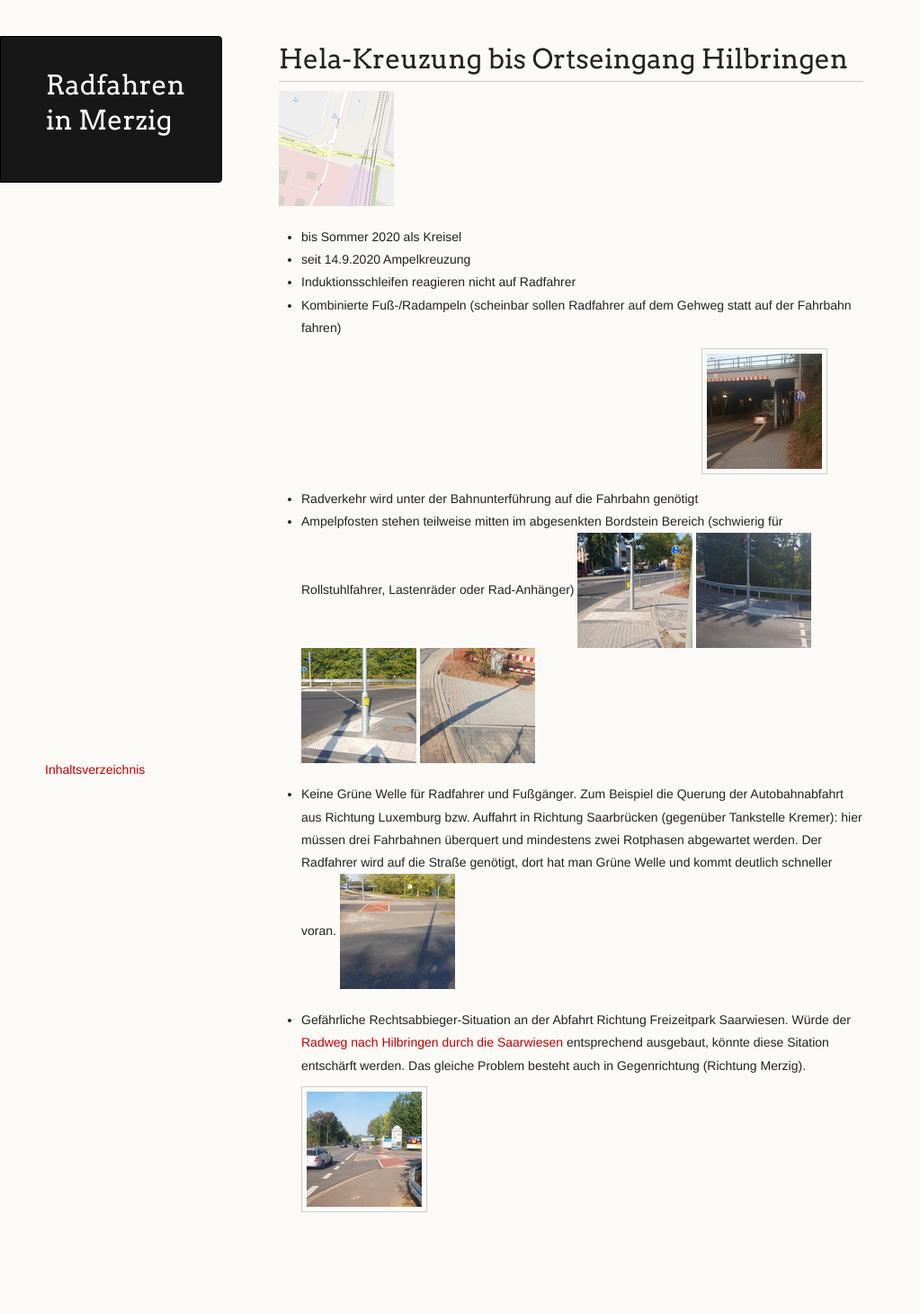
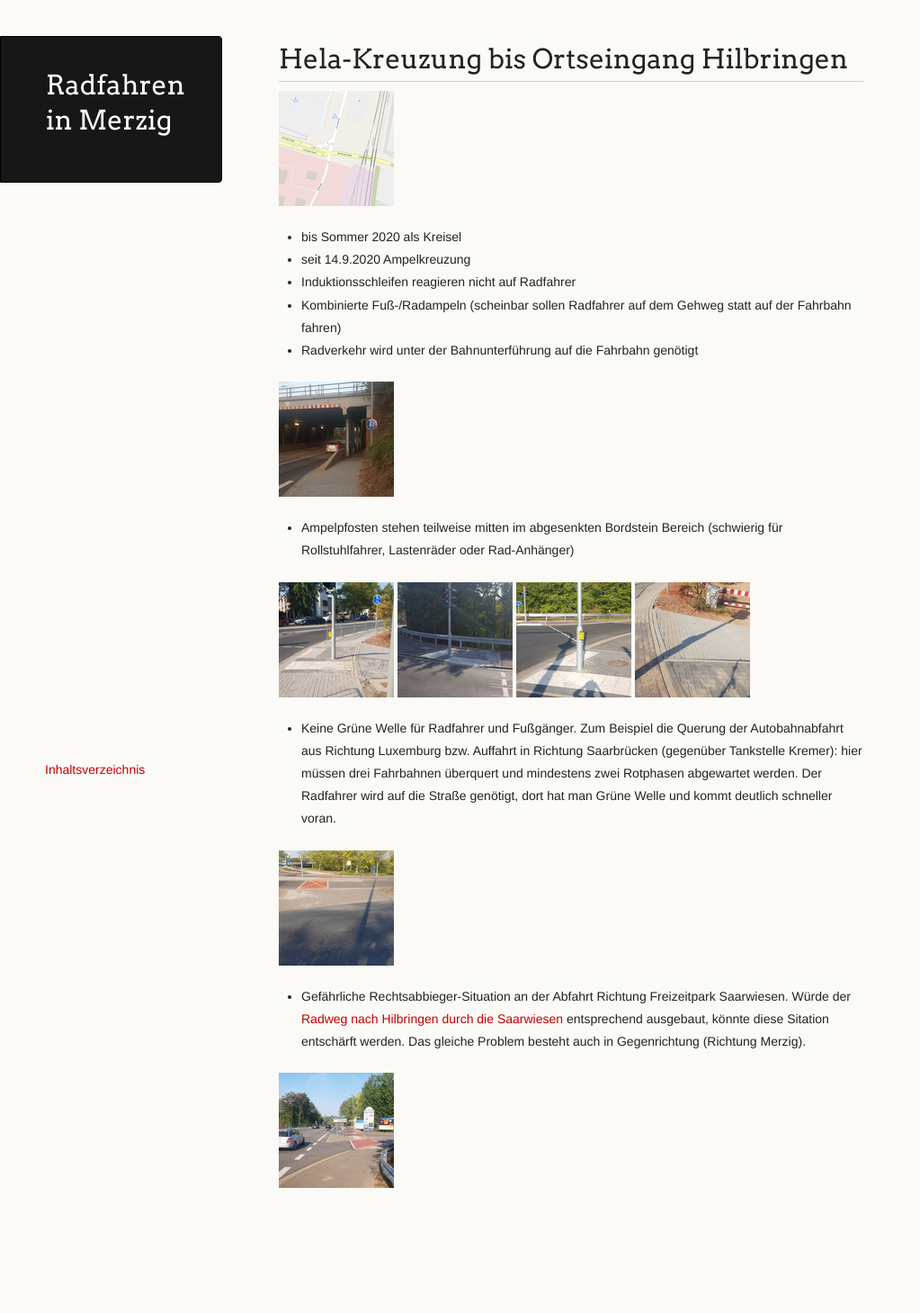
Before and after one commit to pasbi/Rad, a Jekyll site: the page built from Hela-Kreuzung.md, in a window 1280 px wide. Shown: the whole page at 90% size, without its empty margins (0-1023 px from the left). Built offline with Jekyll 4.4.1, drawn with Linux system fonts in a browser that asks for light colours; our own code applies the rules of GitHub Pages for plain Markdown files; the repository's description, which GitHub fills in, is left out; after the commit the page ends 1392 px from its top, so only the background shows below that.

Commit message:
test thumbnails

```diff
--- a/Hela-Kreuzung.md
+++ b/Hela-Kreuzung.md
@@ -6,17 +6,21 @@
 - Induktionsschleifen reagieren nicht auf Radfahrer
 - Kombinierte Fuß-/Radampeln (scheinbar sollen Radfahrer auf dem Gehweg statt auf der Fahrbahn fahren)
 - Radverkehr wird unter der Bahnunterführung auf die Fahrbahn genötigt
-<a href="media/20200917_193635.jpg"><img alt="Radweg-Ende-Lothringerstr" src="media/thumb-20200917_193635.jpg"/></a>
+<p><a href="media/20200917_193635.jpg"><img alt="Radweg-Ende-Lothringerstr" src="media/thumb-20200917_193635.jpg"/></a></p>
 - Ampelpfosten stehen teilweise mitten im abgesenkten Bordstein Bereich (schwierig für Rollstuhlfahrer, Lastenräder oder Rad-Anhänger)
-<a href="media/20200919_095052.jpg"><img alt="Ampelpfosten 1" src="media/thumb-20200919_095052.jpg"/></a>
-<a href="media/20200919_113201.jpg"><img alt="Ampelpfosten 2" src="media/thumb-20200919_113201.jpg"/></a>
-<a href="media/20200919_095506.jpg"><img alt="Ampelpfosten 3" src="media/thumb-20200919_095506.jpg"/></a>
-<a href="media/20200919_095100.jpg"><img alt="Ampelpfosten Detail" src="media/thumb-20200919_095100.jpg"/></a>
+<p>
+  <a href="media/20200919_095052.jpg"><img alt="Ampelpfosten 1" src="media/thumb-20200919_095052.jpg"/></a>
+  <a href="media/20200919_113201.jpg"><img alt="Ampelpfosten 2" src="media/thumb-20200919_113201.jpg"/></a>
+  <a href="media/20200919_095506.jpg"><img alt="Ampelpfosten 3" src="media/thumb-20200919_095506.jpg"/></a>
+  <a href="media/20200919_095100.jpg"><img alt="Ampelpfosten Detail" src="media/thumb-20200919_095100.jpg"/></a>
+</p>
 
 - Keine Grüne Welle für Radfahrer und Fußgänger. Zum Beispiel die Querung der Autobahnabfahrt aus Richtung Luxemburg bzw. Auffahrt in Richtung Saarbrücken (gegenüber Tankstelle Kremer): hier müssen drei Fahrbahnen überquert und mindestens zwei Rotphasen abgewartet werden. Der Radfahrer wird auf die Straße genötigt, dort hat man Grüne Welle und kommt deutlich schneller voran.
+
 <a href="media/20200919_095150.jpg"><img alt="Mindestens Zwei Ampelphasen" src="media/thumb-20200919_095150.jpg"/></a>
 
 - Gefährliche Rechtsabbieger-Situation an der Abfahrt Richtung Freizeitpark Saarwiesen.
 Würde der [Radweg nach Hilbringen durch die Saarwiesen](saarwiesen.md) entsprechend ausgebaut, könnte diese Sitation entschärft werden.
 Das gleiche Problem besteht auch in Gegenrichtung (Richtung Merzig).
+
 <a href="media/20200919_095356.jpg"><img alt="Abzweig Saarwiesen" src="media/thumb-20200919_095356.jpg"/></a>
```
